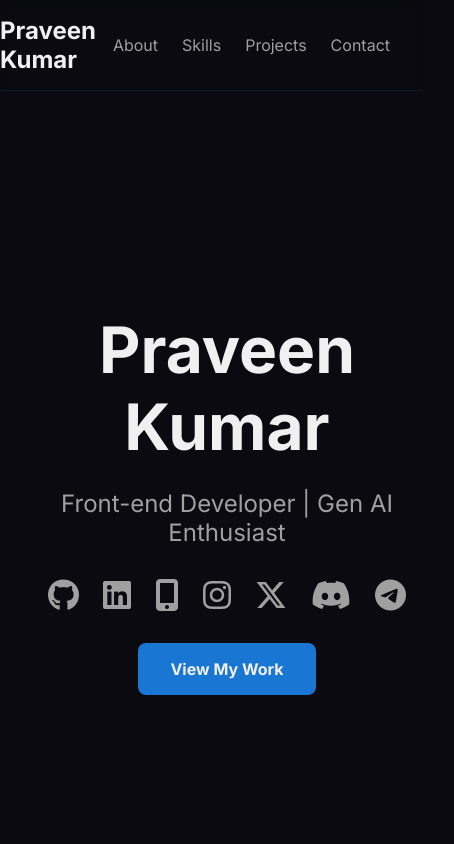
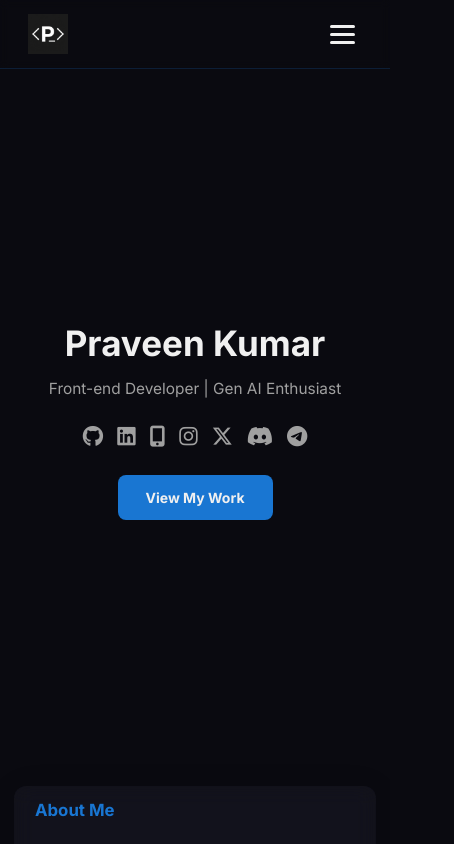
Before and after one commit to praveen-pravi6B/praveen-pravi6B.dev, a Vue app: page / in a window 390 px wide. Shown: the top 844 px of the page, 454 px wide, since content can reach past the window. Built offline with nearby package versions, Linux system fonts and the light colour scheme; no server answers.

Commit message:
feat: responsive design improvements and mobile scroll fix

```diff
--- a/src/App.vue
+++ b/src/App.vue
@@ -23,7 +23,14 @@ import ContactSection from './components/ContactSection.vue';
   padding: 0 2rem 2rem;
   width: 100%;
   max-width: 900px;
+  max-width: 900px;
   margin: 0 auto;
+}
+
+@media (max-width: 768px) {
+  .content-wrapper {
+    padding: 0 1rem 1rem;
+  }
 }
 
 /* Add some space between sections */
--- a/src/assets/main.css
+++ b/src/assets/main.css
@@ -1,4 +1,3 @@
-
 @import url('https://fonts.googleapis.com/css2?family=Inter:wght@400;700&display=swap');
 
 :root {
@@ -8,11 +7,37 @@
   --medium-text: #a0a0a0;
 }
 
+html {
+  font-size: 16px;
+  overflow-x: hidden;
+  box-sizing: border-box;
+}
+
+*,
+*::before,
+*::after {
+  box-sizing: inherit;
+}
+
+@media (max-width: 768px) {
+  html {
+    font-size: 14px;
+  }
+}
+
+@media (max-width: 375px) {
+  html {
+    font-size: 12px;
+  }
+}
+
 body {
   background: var(--dark-bg);
   color: var(--light-text);
   font-family: 'Inter', sans-serif;
   margin: 0;
+  overflow-x: hidden;
+  width: 100vw;
 }
 
 #app {
@@ -37,5 +62,6 @@ body::-webkit-scrollbar-thumb {
 }
 
 body::-webkit-scrollbar-thumb:hover {
-  background-color: #42a5f5; /* Lighter blue on hover */
+  background-color: #42a5f5;
+  /* Lighter blue on hover */
 }
--- a/src/components/ContactSection.vue
+++ b/src/components/ContactSection.vue
@@ -46,4 +46,12 @@ p {
     background-color: var(--primary-blue);
     color: var(--light-text);
 }
+
+@media (max-width: 600px) {
+    .email-link {
+        font-size: 0.9rem;
+        padding: 0.8rem 1rem;
+        word-break: break-all;
+    }
+}
 </style>
--- a/src/components/GlassCard.vue
+++ b/src/components/GlassCard.vue
@@ -38,4 +38,10 @@ defineProps({
   padding: 1.5rem;
   line-height: 1.7;
 }
+
+@media (max-width: 600px) {
+  .card-content {
+    padding: 1rem;
+  }
+}
 </style>
--- a/src/components/HomeSection.vue
+++ b/src/components/HomeSection.vue
@@ -51,4 +51,33 @@ import SocialLinks from './SocialLinks.vue';
   transform: translateY(-3px);
   box-shadow: 0 10px 20px rgba(25, 118, 210, 0.3);
 }
+
+@media (max-width: 768px) {
+  .intro-text h1 {
+    font-size: 2.5rem;
+  }
+
+  .intro-text p {
+    font-size: 1.1rem;
+  }
+
+  .home-section {
+    height: 70vh;
+  }
+}
+
+@media (max-width: 375px) {
+  .intro-text h1 {
+    font-size: 2rem;
+  }
+
+  .intro-text p {
+    font-size: 1rem;
+  }
+
+  .cta-button {
+    padding: 0.8rem 1.5rem;
+    font-size: 0.9rem;
+  }
+}
 </style>
--- a/src/components/Navbar.vue
+++ b/src/components/Navbar.vue
@@ -1,19 +1,49 @@
 <template>
   <nav class="navbar">
     <div class="nav-left">
-      <a href="#" class="nav-logo">Praveen Kumar</a>
+      <a href="#" class="nav-logo">
+        <img src="/favicon.png" alt="Portfolio Logo" class="logo-image" />
+      </a>
     </div>
-    <div class="nav-right">
-      <a href="#about" class="nav-link">About</a>
-      <a href="#skills" class="nav-link">Skills</a>
-      <a href="#projects" class="nav-link">Projects</a>
-      <a href="#contact" class="nav-link">Contact</a>
+
+    <!-- Hamburger Icon (Mobile Only) -->
+    <button class="hamburger" @click="toggleMenu" :class="{ active: isMenuOpen }">
+      <span></span>
+      <span></span>
+      <span></span>
+    </button>
+
+    <!-- Navigation Links -->
+    <div class="nav-right" :class="{ active: isMenuOpen }">
+      <a href="#about" class="nav-link" @click="closeMenu">About</a>
+      <a href="#skills" class="nav-link" @click="closeMenu">Skills</a>
+      <a href="#projects" class="nav-link" @click="closeMenu">Projects</a>
+      <a href="#contact" class="nav-link" @click="closeMenu">Contact</a>
     </div>
   </nav>
 </template>
 
 <script setup>
-// No script logic needed for this simple version
+import { ref } from 'vue';
+
+const isMenuOpen = ref(false);
+
+const toggleMenu = () => {
+  isMenuOpen.value = !isMenuOpen.value;
+  if (isMenuOpen.value) {
+    document.body.style.overflow = 'hidden';
+    document.documentElement.style.overflow = 'hidden';
+  } else {
+    document.body.style.overflow = '';
+    document.documentElement.style.overflow = '';
+  }
+};
+
+const closeMenu = () => {
+  isMenuOpen.value = false;
+  document.body.style.overflow = '';
+  document.documentElement.style.overflow = '';
+};
 </script>
 
 <style scoped>
@@ -31,14 +61,55 @@
   top: 0;
   z-index: 10;
   width: 100%;
-  max-width: 1200px;
+  max-width: 100%;
+  box-sizing: border-box;
 }
 
 .nav-logo {
-  font-weight: bold;
-  font-size: 1.5rem;
-  color: var(--light-text);
+  display: flex;
+  align-items: center;
   text-decoration: none;
+}
+
+.logo-image {
+  height: 40px;
+  width: auto;
+  transition: transform 0.3s ease;
+}
+
+.logo-image:hover {
+  transform: scale(1.05);
+}
+
+.hamburger {
+  display: none;
+  flex-direction: column;
+  gap: 5px;
+  background: transparent;
+  border: none;
+  cursor: pointer;
+  padding: 0.5rem;
+  z-index: 11;
+}
+
+.hamburger span {
+  width: 25px;
+  height: 3px;
+  background: var(--light-text);
+  border-radius: 3px;
+  transition: all 0.3s ease;
+}
+
+.hamburger.active span:nth-child(1) {
+  transform: rotate(45deg) translate(8px, 8px);
+}
+
+.hamburger.active span:nth-child(2) {
+  opacity: 0;
+}
+
+.hamburger.active span:nth-child(3) {
+  transform: rotate(-45deg) translate(7px, -7px);
 }
 
 .nav-right {
@@ -50,10 +121,46 @@
   color: var(--medium-text);
   text-decoration: none;
   transition: color 0.3s;
+  padding: 0.5rem 0;
 }
 
 .nav-link:hover {
   color: var(--primary-blue);
   text-shadow: 0 0 5px rgba(25, 118, 210, 0.7);
 }
+
+/* Mobile Styles */
+@media (max-width: 768px) {
+  .hamburger {
+    display: flex;
+  }
+
+  .nav-right {
+    position: fixed;
+    top: 0;
+    right: -100%;
+    height: 100vh;
+    width: 70%;
+    max-width: 300px;
+    background: rgba(10, 10, 16, 0.98);
+    backdrop-filter: blur(10px);
+    flex-direction: column;
+    padding: 5rem 2rem 2rem;
+    gap: 2rem;
+    transition: right 0.3s ease;
+    border-left: 1px solid rgba(25, 118, 210, 0.2);
+    box-shadow: -5px 0 15px rgba(0, 0, 0, 0.5);
+    overflow-y: auto; /* Allow menu content to scroll if needed */
+  }
+
+  .nav-right.active {
+    right: 0;
+  }
+
+  .nav-link {
+    font-size: 1.2rem;
+    padding: 0.75rem 0;
+    border-bottom: 1px solid rgba(255, 255, 255, 0.1);
+  }
+}
 </style>
--- a/src/components/ProjectsSection.vue
+++ b/src/components/ProjectsSection.vue
@@ -135,8 +135,30 @@ p {
     text-align: center;
   }
 
+  .project-image {
+    width: 100%;
+    max-width: 300px;
+    height: auto;
+    aspect-ratio: 16/9;
+    margin-bottom: 1rem;
+  }
+
   .project-details {
     align-items: center;
+  }
+
+  .project-link {
+    align-self: center;
+  }
+}
+
+@media (max-width: 375px) {
+  .project-image {
+    max-width: 100%;
+  }
+
+  .section-title {
+    font-size: 1.5rem;
   }
 }
 
--- a/src/components/SkillsSection.vue
+++ b/src/components/SkillsSection.vue
@@ -85,6 +85,30 @@ const tools = ref([
   gap: 2rem;
 }
 
+@media (max-width: 600px) {
+  .skills-grid {
+    grid-template-columns: 1fr;
+    gap: 1.5rem;
+  }
+
+  .skill-category h3 {
+    font-size: 1.1rem;
+  }
+
+  .skill-category li {
+    font-size: 1rem;
+  }
+
+  .skill-category li i {
+    font-size: 1.5rem;
+  }
+
+  .skill-icon-img {
+    width: 1.5rem;
+    height: 1.5rem;
+  }
+}
+
 .skill-category h3 {
   color: var(--light-text);
   font-size: 1.2rem;
--- a/src/components/SocialLinks.vue
+++ b/src/components/SocialLinks.vue
@@ -49,4 +49,18 @@ const socials = ref([
   color: var(--primary-blue);
   transform: scale(1.1);
 }
+
+@media (max-width: 600px) {
+  .social-links {
+    gap: 1rem;
+  }
+
+  .social-links i {
+    font-size: 1.5rem;
+  }
+
+  .social-links a {
+    font-size: 1.2rem;
+  }
+}
 </style>
```
